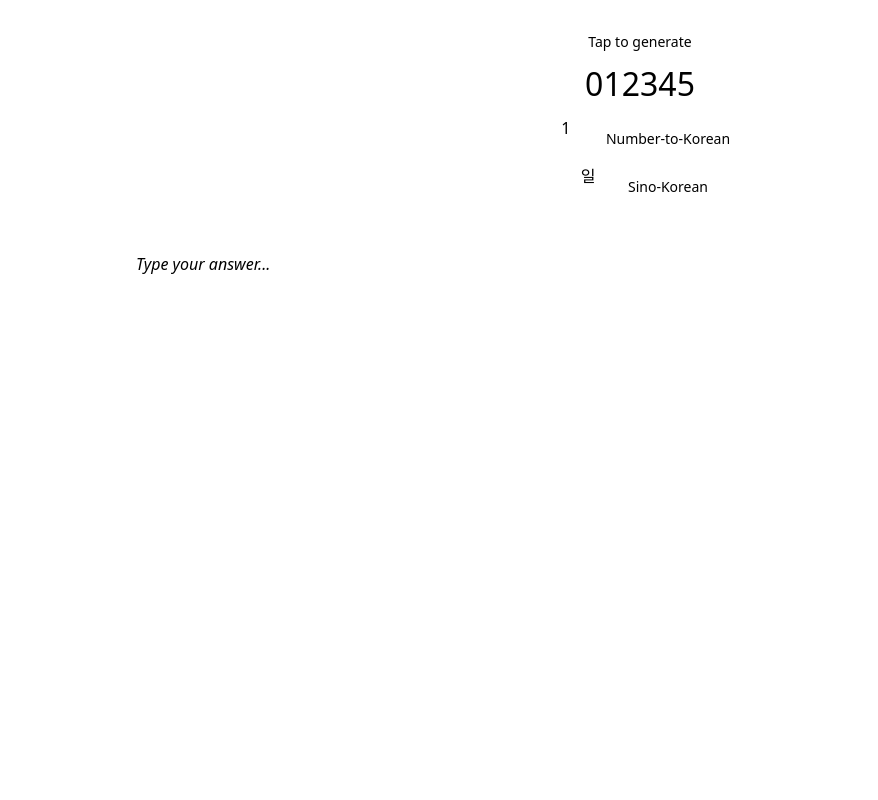
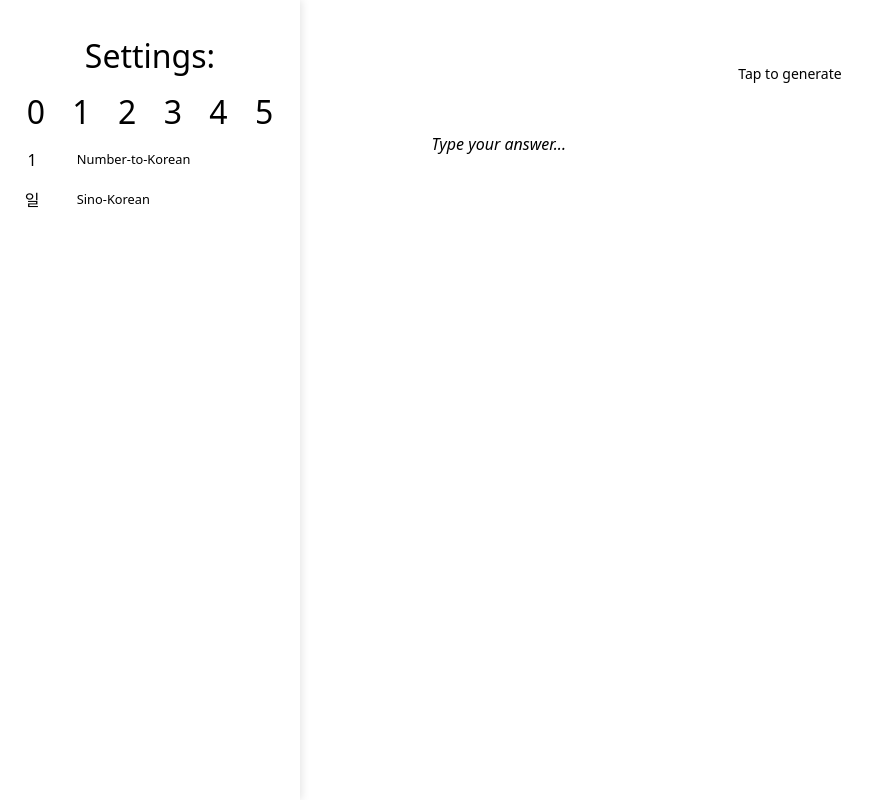
Before and after one commit to Pepi100/pages, a Next.js app: page / in a window 1280 px wide. Shown: the whole page, without its empty margins (0-878 px from the left). Built offline with nearby package versions, Linux system fonts and the light colour scheme.

Commit message:
Desktop CSS

```diff
--- a/app/globals.css
+++ b/app/globals.css
@@ -33,11 +33,16 @@ body{
   color: var(--text-color);
 }
 
+.settings-label {
+  display: none;
+}
+
+
 .range-track {
   height: 8px;
   background: var(--secondary-color);
   border-radius: 4px;
-  width: 30%;
+  width: 90%;
   margin: auto;
 }
 
@@ -46,36 +51,11 @@ body{
   width: 20px;
   border-radius: 50%;
   background-color: var(--primary-color);
+  height: 1rem;
+  width: 1rem;
 }
 
 
-
-
-.toggle-button {
-  position: relative;
-  display: inline-flex;
-  width: 3.5rem;   /* previously 2.75rem (w-11) */
-  height: 2rem;    /* previously 1.5rem (h-6) */
-  border-radius: 9999px;
-
-  outline: none;
-  background-color: var(--secondary-color);
-}
-
-.toggle-thumb {
-  display: flex;
-  justify-content: center;
-  align-items: center;
-  width: 1.5rem;
-  height: 1.5rem;
-  border-radius: 9999px;
-  background-color: var(--primary-color);
-  color: var(--text-color);
-  font-size: 1rem;
-  transition: transform 0.2s;
-  position: absolute;
-  top: 0.25rem;  /* leave as is if it still looks good */
-}
 
 
 .input-field {
@@ -102,6 +82,44 @@ body{
 
 
 
+.toggle-switch {
+    display: flex;
+    align-items: center;
+    gap: 0.3rem;
+    min-width: 1rem;
+    margin: 0;
+    padding: 0;
+  }
+
+.toggle-button {
+  position: relative;
+  display: inline-flex;
+  width: 3.5rem;
+  height: 2rem;
+  border-radius: 9999px;
+
+  outline: none;
+  background-color: var(--secondary-color);
+}
+
+.toggle-thumb {
+  display: flex;
+  justify-content: center;
+  align-items: center;
+  width: 1.5rem;
+  height: 1.5rem;
+  border-radius: 9999px;
+  background-color: var(--primary-color);
+  color: var(--text-color);
+  font-size: 1rem;
+  transition: transform 0.2s;
+  position: absolute;
+  top: 0.25rem;  /* leave as is if it still looks good */
+}
+
+
+
+
 .toggle-thumb.enabled {
   transform: translateX(1.5rem); /* translate-x-6 */
 }
@@ -111,13 +129,23 @@ body{
 }
 
 .toggle-label {
-  font-size: 0.875rem; /* text-sm */
+  font-size: 0.8rem; /* text-sm */
   font-weight: 500;    /* font-medium */
         /* text-gray-800 */
+
 }
 
+.text-dynamic {
+    font-size: 10vw;
+  }
 
+.range-labels {
+    width: 92%;
+    justify-content: space-between;
+    display: flex;
+    margin:auto; /* ✅ Center horizontally */
 
+  }
 
 
 /* phone layout */
@@ -155,9 +183,9 @@ body{
   .range-track {
     height: 8px;
     border-radius: 4px;
-    width: 90%;
     margin: 0 auto;
   }
+
   .range-labels {
     width: 92%;
     justify-content: space-between;
@@ -181,8 +209,6 @@ body{
   }
 
   .toggle-switch {
-    display: flex;
-    align-items: center;
     gap: 0.3rem;
     min-width: 1rem;
     margin: 0;
@@ -190,4 +216,51 @@ body{
   }
 
 
+
 }
+
+  .toggle-switch {
+    gap: 0.3rem;
+    min-width: 1rem;
+    margin-top: 0.5rem;
+  }
+
+
+
+
+@media (min-width: 769px) {
+  .menu-mobile {
+    position: fixed;
+    top: 0;
+    left: 0;
+    height: 100vh;
+    width: 300px;
+    padding: 2rem 1rem;
+    background-color: var(--background);
+    color: var(--text-color);
+    border-right: 2px solid var(--secondary-color);
+    box-shadow: 2px 0 8px rgba(0, 0, 0, 0.1);
+    z-index: 100;
+
+    display: block;
+    flex-direction: column;
+    justify-content: flex-start; /* or 'space-between' if you want bottom-aligned elements too */
+  }
+
+  .settings-label {
+    display: block;
+  }
+
+  .buttons-mobile {
+    display:block;
+    flex-direction: column;
+    /* margin-top: auto; */
+  }
+
+
+ main {
+    margin-left: 300px; /*prevent overlap, always same with .menumobile width*/
+    padding: 2rem;
+  }
+
+}
--- a/app/page.tsx
+++ b/app/page.tsx
@@ -78,12 +78,13 @@ export default function Home() {
 
   return (
     <main style={{ fontSize: '2rem', textAlign: 'center', marginTop: '2rem' }}>
+      <div className="layout-container">
         <p className={`main-number-mobile ${random === -1 ? 'text-sm' : 'text-dynamic'}`} onClick={generateRandomValue}>
           {random === -1 ? "Tap to generate" : getOutput()}
         </p>
 
         <div className="menu-mobile">
-
+          <p className="settings-label" >Settings:</p>
           <Range values={[minValue, maxValue]}
             step={1}
             min={0}
@@ -125,14 +126,10 @@ export default function Home() {
             />
 
           </div>
-
-
+        </div>
       </div>
 
-
-
       <div style={{ marginTop: '30px' }}>
-
         <input
           type= {numberToKorean === 1 ? "text" : "number"}
           placeholder="Type your answer..."
@@ -145,11 +142,8 @@ export default function Home() {
           }}
           className="input-field"
         />
-
         <p style={{ marginTop: '10px', color: feedback.includes('Correct') ? 'green' : 'red' }}></p>
-
       </div>
-
     </main>
 
   );
```
Lines whose indentation alone changed are shown as unchanged.
